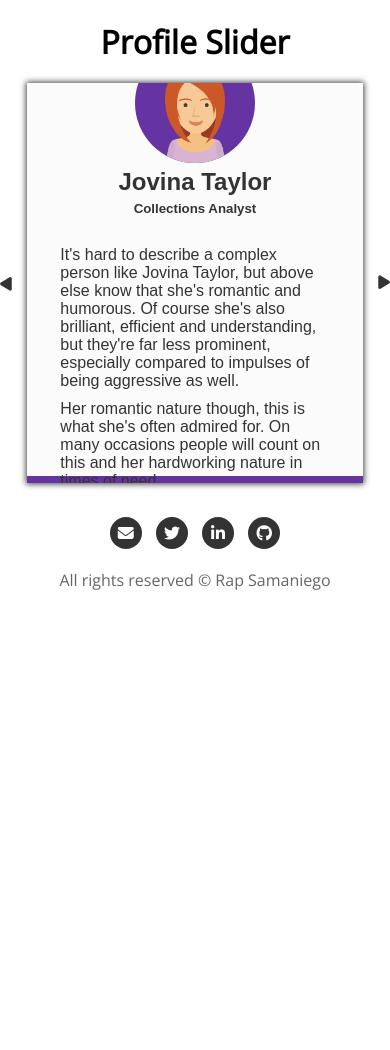
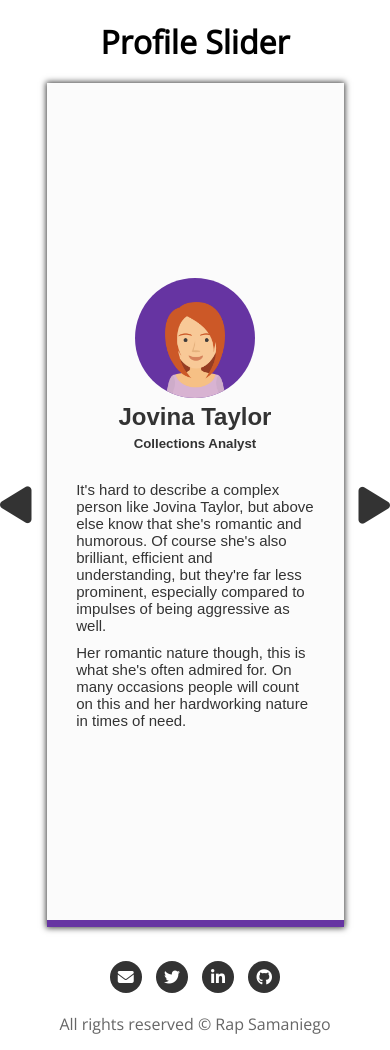
Before and after one commit to rapsamaniego27/profile-slider, a plain HTML site: page index.html in a window 390 px wide. Before the commit the page ends 844 px from the top, so only its background shows below. Drawn offline with nearby package versions, Linux system fonts and the light colour scheme.

Commit message:
finalized design and js

```diff
--- a/css/slider.css
+++ b/css/slider.css
@@ -81,6 +81,7 @@
  padding:10px 0 0 0;
 }
 
+
 .slide-lower{
  max-width:80%;
  display:inline-block;
@@ -97,7 +98,7 @@
 }
 
 .fa-play{
- font-size:4vw;
+ font-size: 42px;
  color: var(--dark);
  cursor:pointer;
 }
@@ -156,3 +157,20 @@
 .slide:nth-of-type(5) .slide-avatar__container{
   background: var(--red);
 }
+
+
+/* Mobile */
+@media only screen and (max-width:768px){
+ .slider-row{
+  height:100vh;
+ }
+
+ .slide-info{
+  font-size:15px;
+ }
+
+ .slide-avatar__container{
+  margin-top:30px;
+ }
+
+}
--- a/css/styles.css
+++ b/css/styles.css
@@ -43,7 +43,7 @@ footer{
 }
 
 .footer-texts{
-  padding-top: 15px;
+  padding: 15px 0;
   color: var(--gray);
 }
 
--- a/index.html
+++ b/index.html
@@ -35,7 +35,7 @@
             <!-- The Slides -->
             <div class="slide">
               <div class="slide-upper">
-                <div class="slide-avatar__container">
+                <div class="slide-avatar__container" id="jovina">
                   <img src="./images/jovina.png" alt="Jovina Taylor" title="Jovina Taylor" class="slide-avatar">
                 </div>
                 <h2 class="slide-name">Jovina Taylor</h2>
@@ -174,10 +174,10 @@
         <a href="https://twitter.com/Rapunk77" class="social-media"><i class="fa fa-twitter" target="_blank"></i></a>
         <a href="https://www.linkedin.com/in/ralph-martyn-samaniego-b67837190/" class="social-media"><i
             class="fa fa-linkedin" target="_blank"></i></a>
-        <a href="https://github.com/rapsamaniego27/note-along" class="social-media"><i class="fa fa-github"
+        <a href="https://github.com/rapsamaniego27/profile-slider" class="social-media"><i class="fa fa-github"
             target="_blank"></i></a>
       </div>
-      <p class="footer-texts mt-20">All rights reserved &copy; Rap Samaniego</p>
+      <p class="footer-texts">All rights reserved &copy; Rap Samaniego</p>
     </footer>
   </div>
 
--- a/js/app.js
+++ b/js/app.js
@@ -10,3 +10,10 @@ const profileSlider = new East({
   nextEl: document.querySelector('.goToNext')
  }
 });
+
+
+const jovinaEl = document.querySelector('#jovina');
+
+jovinaEl.addEventListener('click', ()=> {
+  alert('Good Day Jovina! Hope you have a nice day today! Kain and workout din pag may time! :D');
+});
```
Also changed, not shown: images/thumb.JPG (added).
